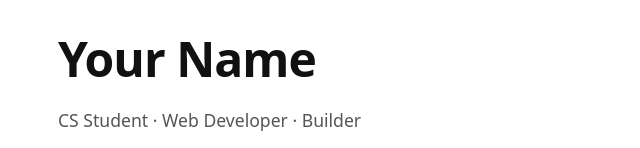
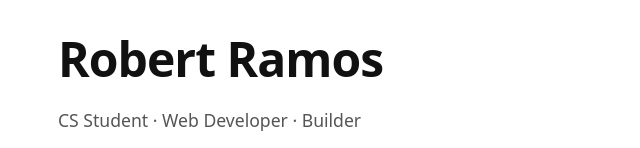
Before and after one commit to zaiden1642/acmday1.1, a plain HTML site: page index.html in a window 1280 px wide. Shown: the part 219-367 px from the top of the page, without its empty margins (164-804 px from the left). Drawn offline with Linux system fonts and the light colour scheme.

Commit message:
Add files via upload

```diff
--- a/index.html
+++ b/index.html
@@ -18,7 +18,7 @@
       <!-- TODO: Save your photo as "photo.jpg" in this folder, then update the alt text with your name -->
       <img src="photo.jpg" alt="your photo" class="hero-avatar">
       <!-- TODO: Replace "Your Name" with your actual name -->
-      <h1 class="hero-name">Your Name</h1>
+      <h1 class="hero-name">Robert Ramos</h1>
       <!-- TODO: Replace with your role or tagline -->
       <p class="hero-title">CS Student · Web Developer · Builder</p>
       <!-- TODO: Write a short 1-2 sentence bio about yourself -->
```
